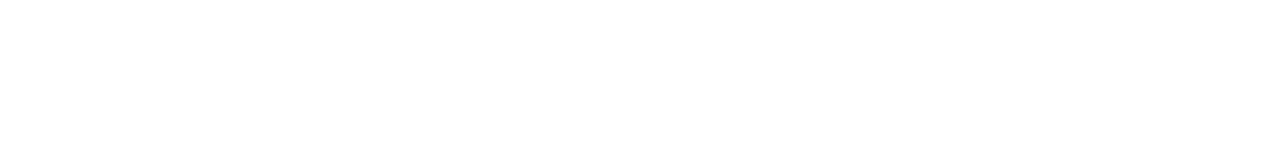
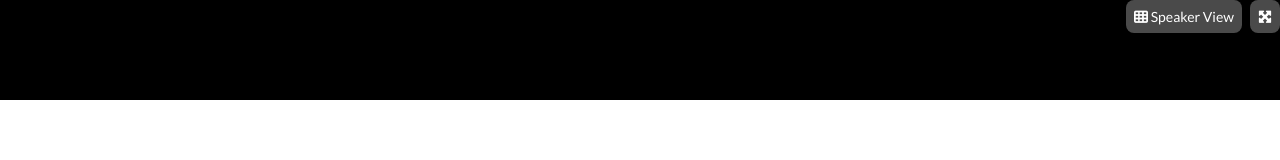
Before and after one commit to giacomobranchi/html-css-zoom, a plain HTML site: page index.html in a window 1280 px wide. Drawn offline with Linux system fonts and the light colour scheme.

Commit message:
add header

```diff
--- a/assets/css/style.css
+++ b/assets/css/style.css
@@ -2,4 +2,31 @@
     box-sizing: border-box;
     padding: 0;
     margin: 0;
+    font-family: 'Lato', sans-serif;
 }
+
+a {
+    text-decoration: none;
+}
+
+header {
+    background-color: black;
+    height: 100px;
+}
+
+.d_flex {
+    display: flex;
+    justify-content: end;
+}
+
+.btn_head {
+    padding: 0.5rem;
+    background-color: #4a4a4a;
+    border-radius: 0.5rem;
+    color: white;
+    font-size: 14px;
+}
+
+.btn_head_container {
+    gap: 0.5rem;
+}
--- a/index.html
+++ b/index.html
@@ -6,12 +6,22 @@
     <meta name="viewport" content="width=device-width, initial-scale=1.0">
     <title>zoom</title>
     <link rel="stylesheet" href="./assets/css/style.css">
+    <link rel="stylesheet" href="https://cdnjs.cloudflare.com/ajax/libs/font-awesome/6.4.0/css/all.min.css"
+        integrity="sha512-iecdLmaskl7CVkqkXNQ/ZH/XLlvWZOJyj7Yy7tcenmpD1ypASozpmT/E0iPtmFIB46ZmdtAc9eNBvH0H/ZpiBw=="
+        crossorigin="anonymous" referrerpolicy="no-referrer" />
+    <link rel="preconnect" href="https://fonts.googleapis.com">
+    <link rel="preconnect" href="https://fonts.gstatic.com" crossorigin>
+    <link href="https://fonts.googleapis.com/css2?family=Lato:wght@100;300;400;700;900&display=swap" rel="stylesheet">
 </head>
 
 <body>
     <header id="site_header">
-
+        <div class="d_flex btn_head_container">
+            <a href="#" class="btn_head"><i class="fa-solid fa-table-cells"></i> Speaker View</a>
+            <a href="#" class="btn_head"><i class="fa-solid fa-maximize"></i></a>
+        </div>
     </header>
+    <!-- /#site_header -->
     <main id="site_main">
 
     </main>
```
